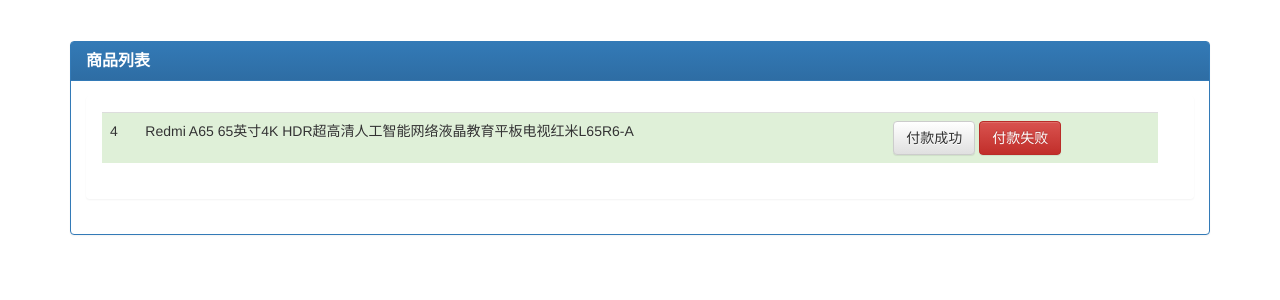
After one commit to lvzhenchao/rabbitmq-php, a PHP site: template tp6/view/goods/goods.html in a window 1280 px wide. The commit adds this page. Shown: the top 300 px of the page. Run offline with PHP 8.4, Linux system fonts and the light colour scheme; the template is opened without the code that fills it, so the values that code supplies are empty; some libraries are stand-ins or nearby versions.

```diff
--- a/tp6/config/console.php
+++ b/tp6/config/console.php
@@ -6,6 +6,7 @@ return [
     // 指令定义
     'commands' => [
         'login_msg' => 'app\command\Login',
+        'order_msg' => 'app\command\Order',
     ],
 
 ];
--- a/tp6/route/app.php
+++ b/tp6/route/app.php
@@ -18,3 +18,7 @@ Route::get('hello/:name', 'index/hello');
 
 Route::get('/', 'login/index');
 Route::post('/login', 'login/login');
+
+Route::get('/goods', 'goods/index');
+Route::post('/pay_success', 'goods/paySuccess');
+Route::post('/pay_fail', 'goods/payFail');
--- /dev/null
+++ b/tp6/view/goods/goods.html
@@ -0,0 +1,90 @@
+<!DOCTYPE html>
+    <html lang="en">
+    <head>
+        <meta charset="utf-8">
+        <meta http-equiv="X-UA-Compatible" content="IE=edge">
+        <meta name="viewport" content="width=device-width, initial-scale=1.0">
+        <meta name="description" content="">
+        <meta name="author" content="">
+
+        <title>商品列表</title>
+
+        <link rel="stylesheet" href="http://cdn.bootcss.com/twitter-bootstrap/3.0.1/css/bootstrap.min.css">
+        <link rel="stylesheet" href="http://cdn.bootcss.com/twitter-bootstrap/3.0.1/css/bootstrap-theme.min.css">
+</head>
+
+<body class="bs-docs-home">
+    <div class="container theme-showcase">
+        <h1 style=" line-height:2em;"> </h1><br />
+
+        <div class="row">
+            <div class="col-sm-3"></div>
+        <div class="col-sm-12">
+            <div class="panel panel-primary">
+                <div class="panel-heading">
+                    <h3 class="panel-title"><strong>商品列表</strong></h3>
+                </div>
+                <div class="panel-body">
+                   <div class="alert  alert-dismissable">
+
+
+                       <div class="table-responsive">
+                           <table  border="0" cellspacing="0" cellpadding="0" class="table">
+<!--                               <tr class=" label-primary">-->
+<!--                                   <th scope="col" width="20%" ><span style="color:white">id</span></th>-->
+<!--                                   <th scope="col"><span style="color:white">商品标题</span></th>-->
+<!--								   <th scope="col"><span style="color:white">操作</span></th>-->
+<!--                               </tr>-->
+
+<!--                               <tr class="success">-->
+<!--                                   <td>1</td>-->
+<!--                                   <td>Redmi A65 65英寸4K HDR超高清人工智能网络液晶教育平板电视红米L65R6-A</td>-->
+<!--								    <td><button class="btn btn-default" type="button"  >付款成功</button>-->
+<!--									<button class="btn btn-danger" type="button"  >付款失败</button></td>-->
+<!--                               </tr>-->
+<!--							   -->
+<!--							   <tr class="success">-->
+<!--                                   <td>2</td>-->
+<!--                                   <td>Redmi A65 65英寸4K HDR超高清人工智能网络液晶教育平板电视红米L65R6-A</td>-->
+<!--								    <td><button class="btn btn-default" type="button"  >付款成功</button>-->
+<!--									<button class="btn btn-danger" type="button"  >付款失败</button></td>-->
+<!--                               </tr>-->
+<!--							   -->
+<!--							   <tr class="success">-->
+<!--                                   <td>3</td>-->
+<!--                                   <td>Redmi A65 65英寸4K HDR超高清人工智能网络液晶教育平板电视红米L65R6-A</td>-->
+<!--								    <td><button class="btn btn-default" type="button"  >付款成功</button>-->
+<!--									<button class="btn btn-danger" type="button"  >付款失败</button></td>-->
+<!--                               </tr>-->
+
+							   <tr class="success">
+                                   <td>4</td>
+                                   <td>Redmi A65 65英寸4K HDR超高清人工智能网络液晶教育平板电视红米L65R6-A</td>
+								    <td><button id="pay_sun" class="btn btn-default" type="button"  >付款成功</button>
+									<button id="pay_fail"  class="btn btn-danger" type="button"  >付款失败</button></td>
+                               </tr>
+                           </table>
+                       </div>
+						<div class="col-sm-12">
+                   </div>
+               </div>
+           </div>
+
+        </div>
+    </div>
+    <script src="https://code.jquery.com/jquery-1.10.2.min.js"></script>
+    <script src="http://cdn.bootcss.com/twitter-bootstrap/3.0.1/js/bootstrap.min.js"></script>
+</body>
+</html>
+<script>
+    $("#pay_sun").click(function () {
+        $.post('pay_success', {is_pay:1},function () {
+            alert("支付成功");
+        });
+    });
+    $("#pay_fail").click(function () {
+        $.post('pay_fail', {is_pay:2},function () {
+            alert("支付失败");
+        });
+    });
+</script>
```
Also changed, not shown: tp6/app/command/order.php (added, +72 -0 lines), tp6/app/controller/Goods.php (added, +82 -0 lines), tp6/README.md.
